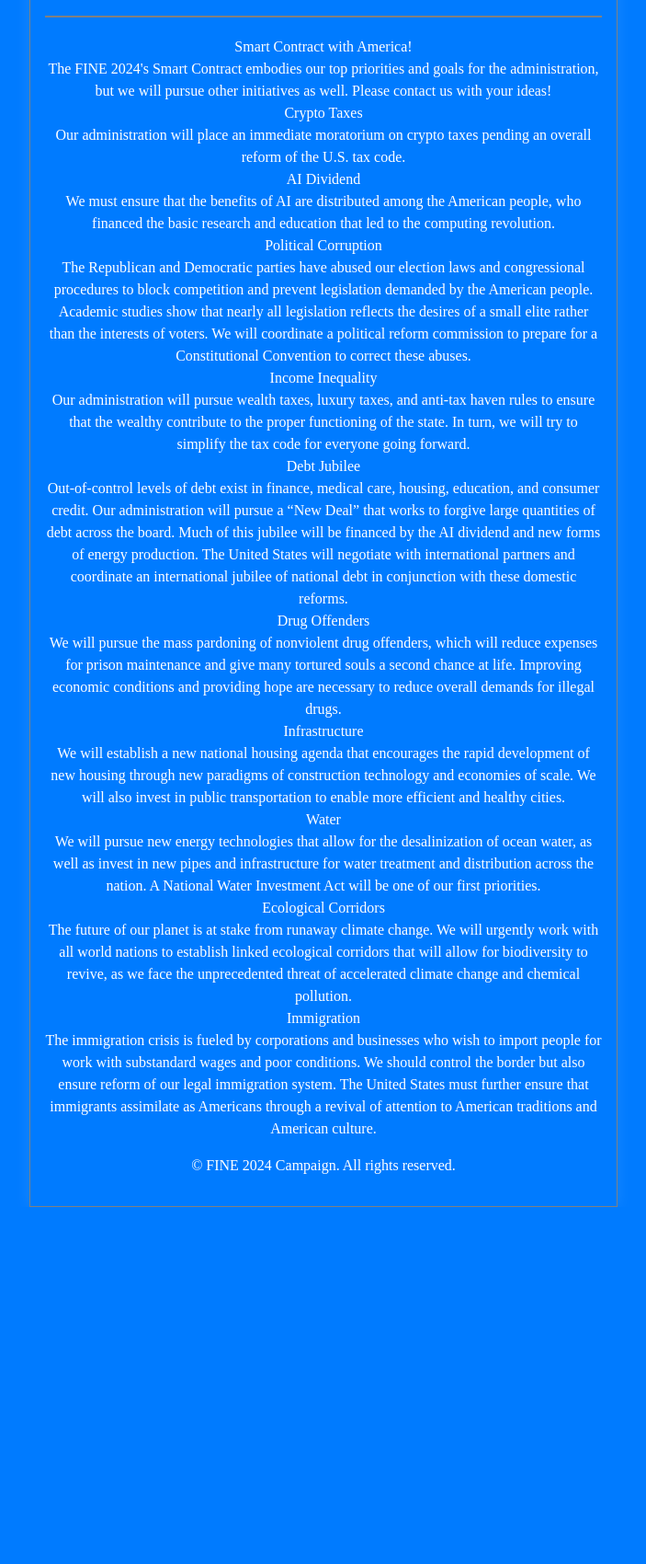
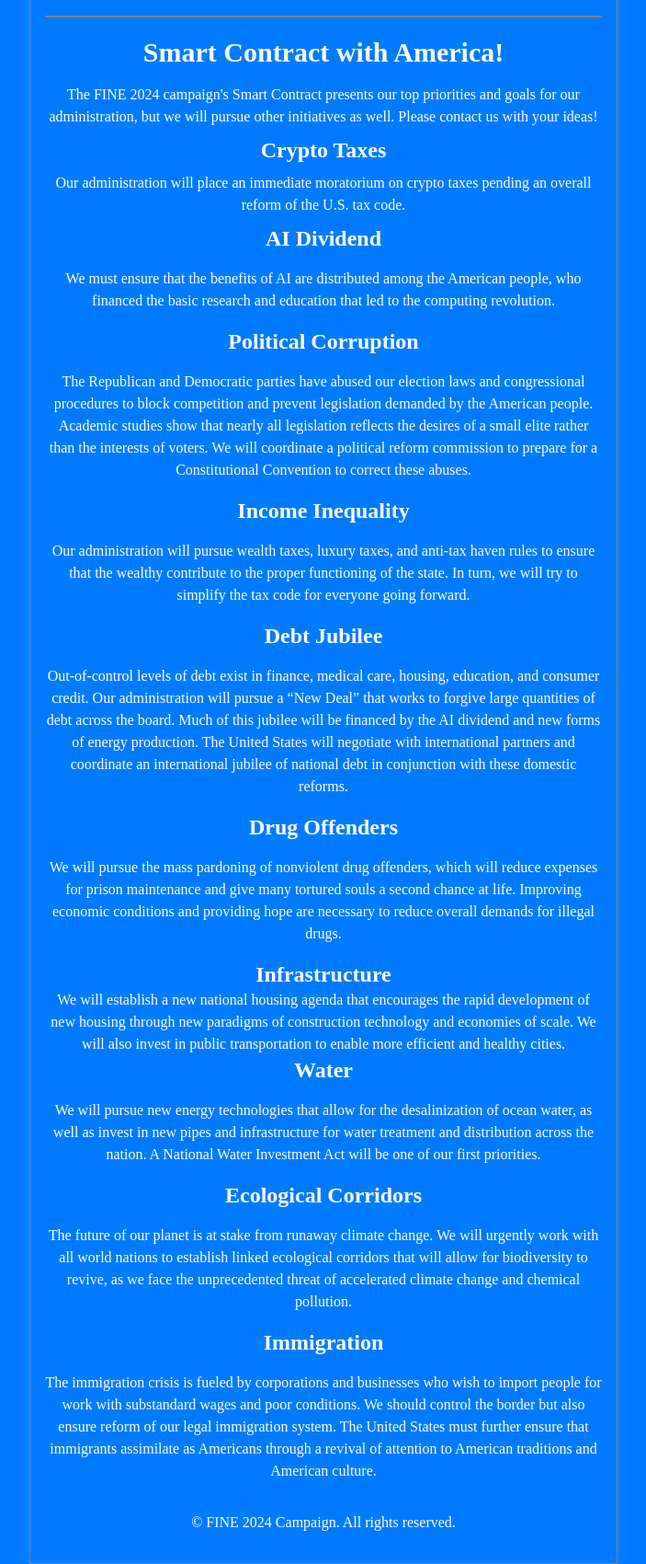
Before and after one commit to tfine/fine2024, a plain HTML site: page issues.html in a window 1280 px wide. Shown: the part 460-2160 px from the top of the page at 92% size, without its empty margins (288-991 px from the left). Before the commit the page ends 1772 px from the top, so only its background shows below. Drawn offline with nearby package versions, Linux system fonts and the light colour scheme; a web font is replaced by a local one.

Commit message:
🕧🪖 Updated with Glitch

```diff
--- a/issues.html
+++ b/issues.html
@@ -1,21 +1,21 @@
 <!DOCTYPE html>
 <html lang="en">
   <head>
-    <meta charset="UTF-8">
-    <meta name="viewport" content="width=device-width, initial-scale=1.0">
+    <meta charset="UTF-8" />
+    <meta name="viewport" content="width=device-width, initial-scale=1.0" />
     <title>Issues - FINE 2024 Campaign</title>
     <script src="https://cdn.tailwindcss.com"></script>
     <style>
-        @import url('https://fonts.googleapis.com/css2?family=Times+New+Roman:wght@400;700&display=swap');
+      @import url("https://fonts.googleapis.com/css2?family=Times+New+Roman:wght@400;700&display=swap");
 
       body {
-            background-color: #007BFF; /* Changing background to blue */
+        background-color: #007bff; /* Changing background to blue */
         color: white; /* Keeping text color white for contrast */
-            font-family: 'Times New Roman', serif;
+        font-family: "Times New Roman", serif;
       }
 
       .impact {
-            font-family: 'Impact', sans-serif;
+        font-family: "Impact", sans-serif;
       }
 
       .header-link {
@@ -47,10 +47,8 @@
         z-index: 1000; /* Ensure it's above other content */
       }
 
-        .big-title
-            {
+      .big-title {
         font-size: 96px; /* Big title size */
-
       }
       .small-title {
         font-size: 70px; /* Small title size, making them italic for style */
@@ -68,51 +66,130 @@ a:visited {
     </style>
   </head>
   <body>
-
     <div class="centered-container">
       <nav>
         <ul class="flex justify-center space-x-5">
           <il><a href="/" class="text-xl impact header-link">Home</a></il>
-                  <il><a href="/issues.html" class="text-xl impact header-link">Issues</a></il>
-                  <il><a href="/bio.html" class="text-xl impact header-link">Bio</a></il>
-                  <il><a href="/#strategy" class="text-xl impact header-link">Strategy</a></il>
+          <il
+            ><a href="/issues.html" class="text-xl impact header-link"
+              >Issues</a
+            ></il
+          >
+          <il
+            ><a href="/bio.html" class="text-xl impact header-link">Bio</a></il
+          >
+          <il
+            ><a href="/#strategy" class="text-xl impact header-link"
+              >Strategy</a
+            ></il
+          >
           <il><a href="/#team" class="text-xl impact header-link">Team</a></il>
-                  <il><a href="/#donate" class="text-xl impact header-link">Donate</a></il>
+          <il
+            ><a href="/#donate" class="text-xl impact header-link"
+              >Donate</a
+            ></il
+          >
         </ul>
       </nav>
       <header class="py-4">
         <h1 class="big-title impact header-link">FINE 2024</h1>
-            <h1 class="small-title impact header-link">smart contract with america</h1>
+        <h1 class="small-title impact header-link">
+          smart contract with america
+        </h1>
       </header>
       <div class="retro-divider"></div>
       <main>
-          <h1>
-            Smart Contract with America!
-          </h1>
+        <h1 class="text-3xl font-bold my-4">Smart Contract with America!</h1>
+        <p class="my-2">
+          The FINE 2024 campaign's Smart Contract presents our top priorities
+          and goals for our administration, but we will pursue other initiatives
+          as well. Please contact us with your ideas!
+        </p>
+        <h2 class="text-2xl font-bold">Crypto Taxes</h2>
+        <p class="my-2">
+          Our administration will place an immediate moratorium on crypto taxes
+          pending an overall reform of the U.S. tax code.
+        </p>
+        <h2 class="text-2xl font-bold">AI Dividend</h2>
+        <p class="my-4">
+          We must ensure that the benefits of AI are distributed among the
+          American people, who financed the basic research and education that
+          led to the computing revolution.
+        </p>
+
+        <h2 class="text-2xl font-bold">Political Corruption</h2>
+        <p class="my-4">
+          The Republican and Democratic parties have abused our election laws
+          and congressional procedures to block competition and prevent
+          legislation demanded by the American people. Academic studies show
+          that nearly all legislation reflects the desires of a small elite
+          rather than the interests of voters. We will coordinate a political
+          reform commission to prepare for a Constitutional Convention to
+          correct these abuses.
+        </p>
+
+        <h2 class="text-2xl font-bold">Income Inequality</h2>
+        <p class="my-4">
+          Our administration will pursue wealth taxes, luxury taxes, and
+          anti-tax haven rules to ensure that the wealthy contribute to the
+          proper functioning of the state. In turn, we will try to simplify the
+          tax code for everyone going forward.
+        </p>
+
+        <h2 class="text-2xl font-bold">Debt Jubilee</h2>
+        <p class="my-4">
+          Out-of-control levels of debt exist in finance, medical care, housing,
+          education, and consumer credit. Our administration will pursue a “New
+          Deal” that works to forgive large quantities of debt across the board.
+          Much of this jubilee will be financed by the AI dividend and new forms
+          of energy production. The United States will negotiate with
+          international partners and coordinate an international jubilee of
+          national debt in conjunction with these domestic reforms.
+        </p>
+
+        <h2 class="text-2xl font-bold">Drug Offenders</h2>
+        <p class="my-4">
+          We will pursue the mass pardoning of nonviolent drug offenders, which
+          will reduce expenses for prison maintenance and give many tortured
+          souls a second chance at life. Improving economic conditions and
+          providing hope are necessary to reduce overall demands for illegal
+          drugs.
+        </p>
+
+        <h2 class="text-2xl font-bold">Infrastructure</h2>
         <p>
-            The FINE 2024's Smart Contract embodies our top priorities and goals for the administration, but we will pursue other initiatives as well. Please contact us with your ideas!
+          We will establish a new national housing agenda that encourages the
+          rapid development of new housing through new paradigms of construction
+          technology and economies of scale. We will also invest in public
+          transportation to enable more efficient and healthy cities.
         </p>
-          <h2>Crypto Taxes</h2>
-          Our administration will place an immediate moratorium on crypto taxes pending an overall reform of the U.S. tax code.
-      <h2>AI Dividend</h2>
-We must ensure that the benefits of AI are distributed among the American people, who financed the basic research and education that led to the computing revolution.
-<h2>Political Corruption</h2>
-The Republican and Democratic parties have abused our election laws and congressional procedures to block competition and prevent legislation demanded by the American people. Academic studies show that nearly all legislation reflects the desires of a small elite rather than the interests of voters. We will coordinate a political reform commission to prepare for a Constitutional Convention to correct these abuses.
-<h2>Income Inequality</h2>
-Our administration will pursue wealth taxes, luxury taxes, and anti-tax haven rules to ensure that the wealthy contribute to the proper functioning of the state. In turn, we will try to simplify the tax code for everyone going forward.
-<h2>Debt Jubilee</h2>
-Out-of-control levels of debt exist in finance, medical care, housing, education, and consumer credit. Our administration will pursue a “New Deal” that works to forgive large quantities of debt across the board. Much of this jubilee will be financed by the AI dividend and new forms of energy production. The United States will negotiate with international partners and coordinate an international jubilee of national debt in conjunction with these domestic reforms.
-<h2>Drug Offenders</h2>
-We will pursue the mass pardoning of nonviolent drug offenders, which will reduce expenses for prison maintenance and give many tortured souls a second chance at life. Improving economic conditions and providing hope are necessary to reduce overall demands for illegal drugs.
-<h2>Infrastructure</h2>
-We will establish a new national housing agenda that encourages the rapid development of new housing through new paradigms of construction technology and economies of scale. We will also invest in public transportation to enable more efficient and healthy cities.
-<h2>Water</h2>
-We will pursue new energy technologies that allow for the desalinization of ocean water, as well as invest in new pipes and infrastructure for water treatment and distribution across the nation. A National Water Investment Act will be one of our first priorities.
-<h2>Ecological Corridors</h2>
-The future of our planet is at stake from runaway climate change. We will urgently work with all world nations to establish linked ecological corridors that will allow for biodiversity to revive, as we face the unprecedented threat of accelerated climate change and chemical pollution.
-<h2>Immigration</h2>
-The immigration crisis is fueled by corporations and businesses who wish to import people for work with substandard wages and poor conditions. We should control the border but also ensure reform of our legal immigration system. The United States must further ensure that immigrants assimilate as Americans through a revival of attention to American traditions and American culture.
 
+        <h2 class="text-2xl font-bold">Water</h2>
+        <p class="my-4">
+          We will pursue new energy technologies that allow for the
+          desalinization of ocean water, as well as invest in new pipes and
+          infrastructure for water treatment and distribution across the nation.
+          A National Water Investment Act will be one of our first priorities.
+        </p>
+
+        <h2 class="text-2xl font-bold">Ecological Corridors</h2>
+        <p class="my-4">
+          The future of our planet is at stake from runaway climate change. We
+          will urgently work with all world nations to establish linked
+          ecological corridors that will allow for biodiversity to revive, as we
+          face the unprecedented threat of accelerated climate change and
+          chemical pollution.
+        </p>
+
+        <h2 class="text-2xl font-bold">Immigration</h2>
+        <p class="my-4">
+          The immigration crisis is fueled by corporations and businesses who
+          wish to import people for work with substandard wages and poor
+          conditions. We should control the border but also ensure reform of our
+          legal immigration system. The United States must further ensure that
+          immigrants assimilate as Americans through a revival of attention to
+          American traditions and American culture.
+        </p>
       </main>
       <footer class="py-4">
         <p>&copy; FINE 2024 Campaign. All rights reserved.</p>
--- a/style.css
+++ b/style.css
@@ -1,195 +1,58 @@
-/******************************************************************************
-START Glitch hello-app default styles
+@import url("https://fonts.googleapis.com/css2?family=Times+New+Roman:wght@400;700&display=swap");
 
-The styles in this section do some minimal CSS resets, set default fonts and
-colors, and handle the layout for our footer and "Remix on Glitch" button. If
-you're new to CSS they may seem a little complicated, but you can scroll down
-to this section's matching END comment to see page-specific styles.
-******************************************************************************/
-
-
-/*
-  The style rules specify elements by type and by attributes such as class and ID
-  Each section indicates an element or elements, then lists the style properties to apply
-  See if you can cross-reference the rules in this file with the elements in index.html
-*/
-
-/* Our default values set as CSS variables */
-:root {
-  --color-bg: #69F7BE;
-  --color-text-main: #000000;
-  --color-primary: #FFFF00;
-  --wrapper-height: 87vh;
-  --image-max-width: 300px;
-  --image-margin: 3rem;
-  --font-family: "HK Grotesk";
-  --font-family-header: "HK Grotesk";
+body {
+  background-color: black; /* Setting background to black */
+  color: white; /* Default text color set to white for contrast */
+  font-family: "Times New Roman", serif;
 }
 
-/* Basic page style resets */
-* {
-  box-sizing: border-box;
-}
-[hidden] {
-  display: none !important;
+.impact {
+  font-family: "Impact", sans-serif;
 }
 
-/* Import fonts */
-@font-face {
-  font-family: HK Grotesk;
-  src: url("https://cdn.glitch.me/605e2a51-d45f-4d87-a285-9410ad350515%2FHKGrotesk-Regular.otf?v=1603136326027")
-    format("opentype");
-}
-@font-face {
-  font-family: HK Grotesk;
-  font-weight: bold;
-  src: url("https://cdn.glitch.me/605e2a51-d45f-4d87-a285-9410ad350515%2FHKGrotesk-Bold.otf?v=1603136323437")
-    format("opentype");
+.header-link {
+  color: red; /* Red text for headers */
 }
 
-/* Our remix on glitch button */
-.btn--remix {
-  font-family: HK Grotesk;
-  padding: 0.75rem 1rem;
-  font-size: 1.1rem;
-  line-height: 1rem;
-  font-weight: 500;
-  height: 2.75rem;
-  align-items: center;
-  cursor: pointer;
-  background: #FFFFFF;
-  border: 1px solid #000000;
-  box-sizing: border-box;
-  border-radius: 4px;
-  text-decoration: none;
-  color: #000;
-  white-space: nowrap;
-  margin-left: auto;
-}
-.btn--remix img {
-  margin-right: 0.5rem;
-}
-.btn--remix:hover {
-  background-color: #D0FFF1;
+.retro-divider {
+  height: 2px;
+  background-color: gray;
+  margin: 20px 0;
 }
 
-/* Navigation grid */
-.footer {
-  display: flex;
-  justify-content: space-between;
-  margin: 1rem auto 0;
-  padding: 1rem 0 0.75rem 0;
-  width: 100%;
-  flex-wrap: wrap;
-  border-top: 4px solid #fff;
+.centered-container {
+  max-width: 640px;
+  margin: auto;
+  text-align: center;
+  padding: 16px;
+  border: 1px solid gray;
+  box-shadow: 0 0 15px rgba(255, 255, 255, 0.1);
+  padding-top: 15px; /* Add padding to ensure content below nav is visible */
 }
 
-.footer a:not(.btn--remix):link,
-a:not(.btn--remix):visited {
-  font-family: HK Grotesk;
-  font-style: normal;
-  font-weight: normal;
-  font-size: 1.1rem;
-  color: #000;
-  text-decoration: none;
-  border-style: none;
+.big-title {
+  font-size: 96px; /* You can adjust this value to get the desired size */
 }
-.footer a:hover {
-  background: var(--color-primary);
+.small-title {
+  font-style: italic;
+
+  font-size: 70px; /* You can adjust this value to get the desired size */
 }
 
-.footer .links {
-  padding: 0.5rem 1rem 1.5rem;
-  white-space: nowrap;
+nav {
+  width: 100%; /* Full width */
+  position: fixed; /* Fixed position */
+  top: 0; /* Align to the top */
+  left: 0; /* Align to the left */
+  background: black; /* Match the body background color */
+  z-index: 1000; /* Ensure it's above other content */
+}
+/* Targeting links that have not been visited */
+a:link {
+  color: white; /* Sets unvisited links to white */
 }
 
-.divider {
-  padding: 0 1rem;
+/* Targeting links that have been visited */
+a:visited {
+  color: grey; /* Sets visited links to grey */
 }
-/******************************************************************************
-END Glitch hello-app default styles
-******************************************************************************/
-
-body {
-  font-family: HK Grotesk;
-  background-color: var(--color-bg);
-}
-
-/* Page structure */
-.wrapper {
-  min-height: var(--wrapper-height);
-  display: grid;
-  place-items: center;
-  margin: 0 1rem;
-}
-.content {
-  display: flex;
-  flex-direction: column;
-  align-items: center;
-  justify-content: center;
-}
-
-/* Very light scaling for our illustration */
-.title {
-  color: #2800FF;
-  font-family: HK Grotesk;
-  font-style: normal;
-  font-weight: bold;
-  font-size: 100px;
-  line-height: 105%;
-  margin: 0;
-}
-
-/* Very light scaling for our illustration */
-.illustration {
-  max-width: 100%;
-  max-height: var(--image-max-width);
-  margin-top: var(--image-margin);
-}
-
-/* Instructions */
-.instructions {
-  margin: 1rem auto 0;
-}
-
-/* Button - Add it from the README instructions */
-button,
-input {
-  font-family: inherit;
-  font-size: 100%;
-  background: #FFFFFF;
-  border: 1px solid #000000;
-  box-sizing: border-box;
-  border-radius: 4px;
-  padding: 0.5rem 1rem;
-  transition: 500ms;
-}
-
-/* Subheading */
-h2 {
-  color: #2800FF;
-}
-
-/* Interactive image */
-.illustration:active {
-  transform: translateY(5px);
-}
-
-/* Button dip
-- Toggling this class on and off will move it down and up again
-- The button transition property above determines the speed of the translate (500ms)
-*/
-.dipped {
-  transform: translateY(5px);
-}
-
-/* Links that open files in the editor */
-.fileopener {
-  cursor:pointer;
-  font-weight:bold;
-  border-bottom:3px solid var(--color-primary);
-  color: var(--color-secondary);
-}
-.fileopener:hover {
-  border-bottom:3px solid var(--color-secondary);
-}
```
Also changed, not shown: bio.html (+7 -13 lines), index.html (+144 -43 lines). Lines whose indentation alone changed are shown as unchanged.
